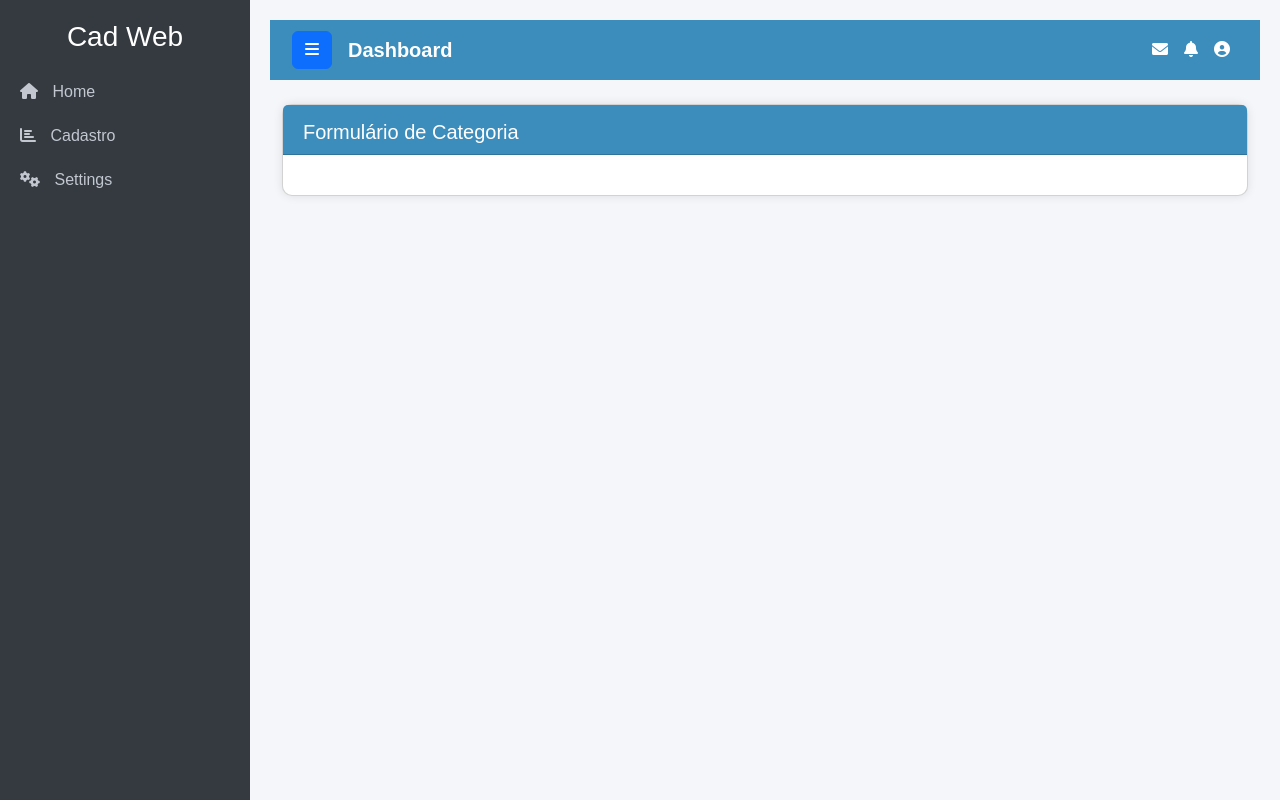
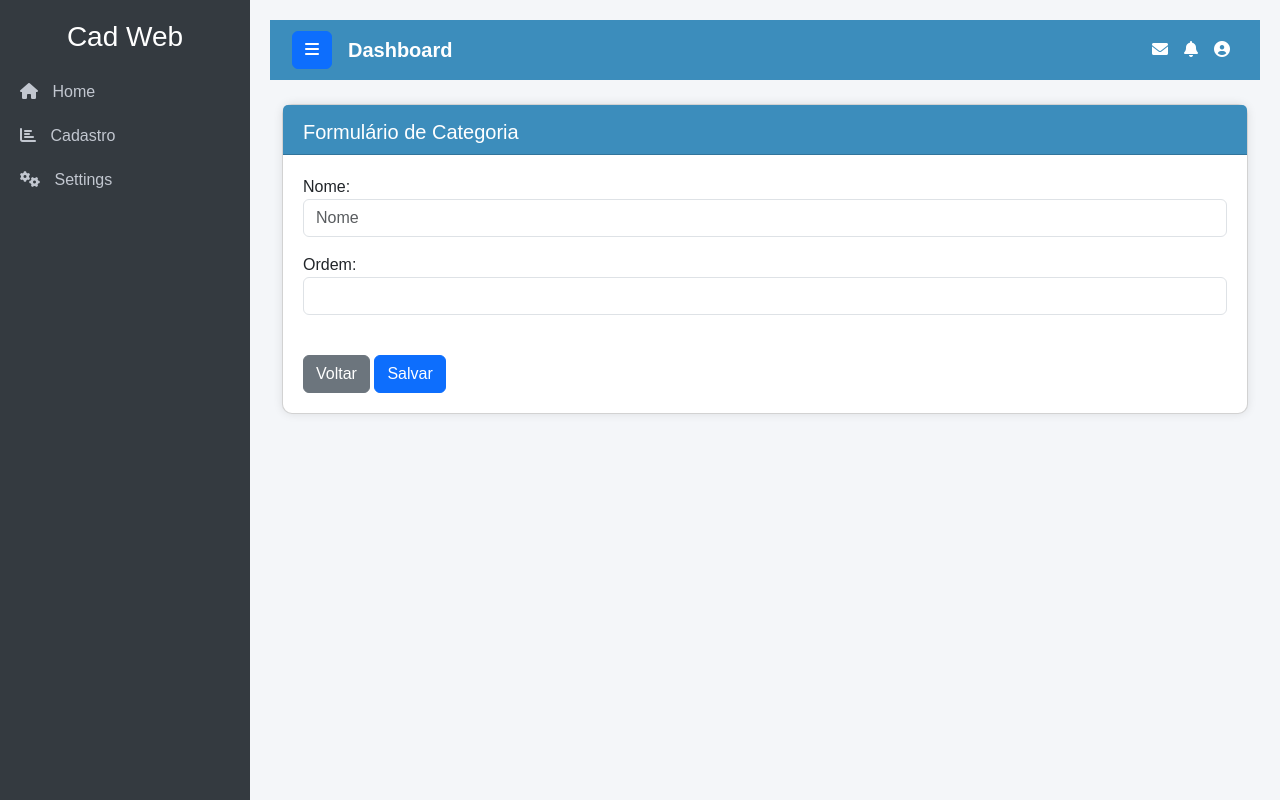
Before and after one commit to DanielMaiaDeSousa/cad-web, a Django app: page /categoria/form in a window 1280 px wide. Run offline with Django 4.2, Linux system fonts and the light colour scheme; some libraries are stand-ins or nearby versions.

Commit message:
cad_web9

```diff
--- a/templates/categoria/formulario.html
+++ b/templates/categoria/formulario.html
@@ -7,9 +7,12 @@
 {% block conteudo  %}
 
 
-
-
-
+<form method="post">
+    {% csrf_token %}
+    {{ form.as_p }}
+    <button onclick="location='{% url "categoria" %}'" class="btn btn-secondary mt-4" type="button">Voltar</button>
+    <button class="btn btn-primary mt-4" type="submit">Salvar</button>
+</form>
 
 
 
```
